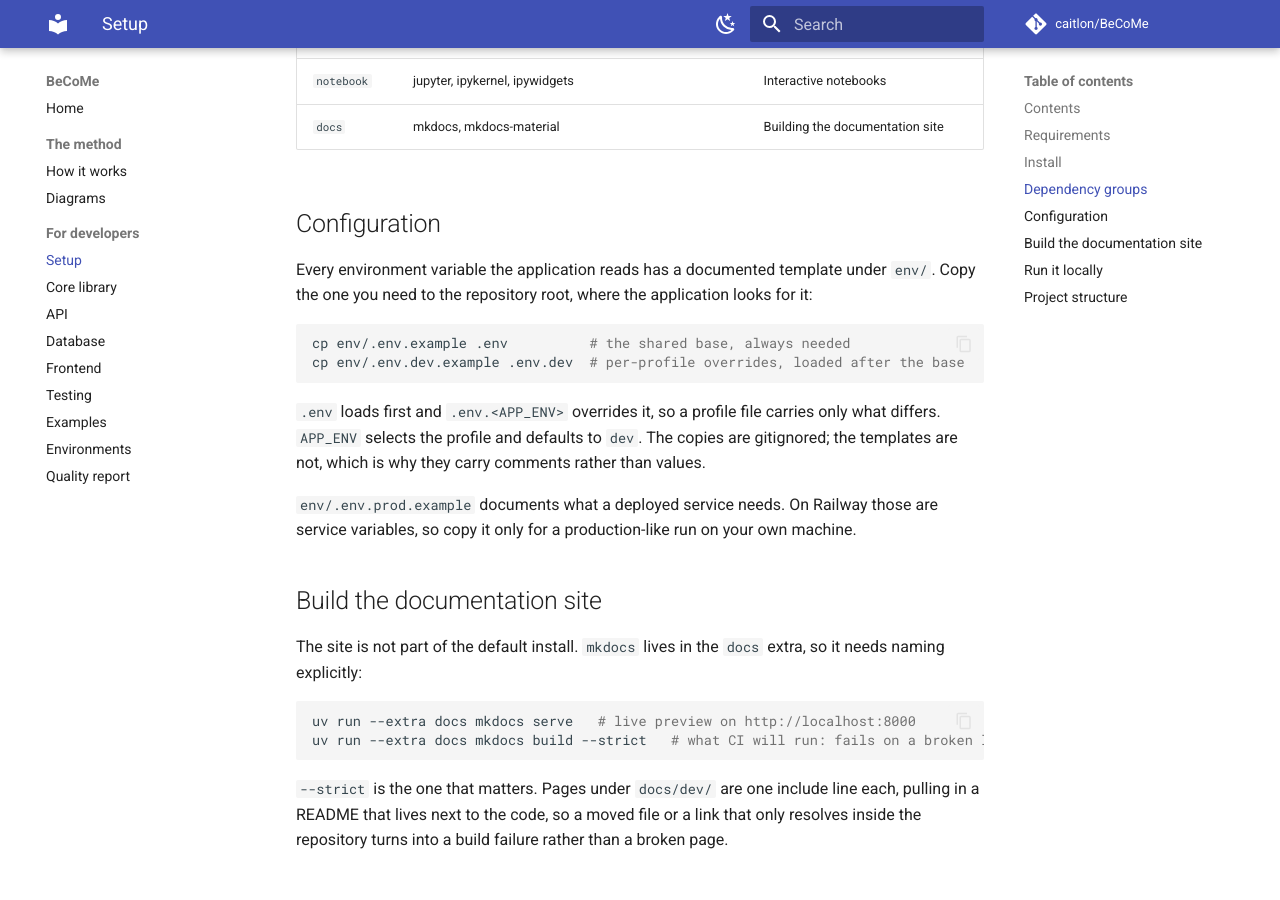
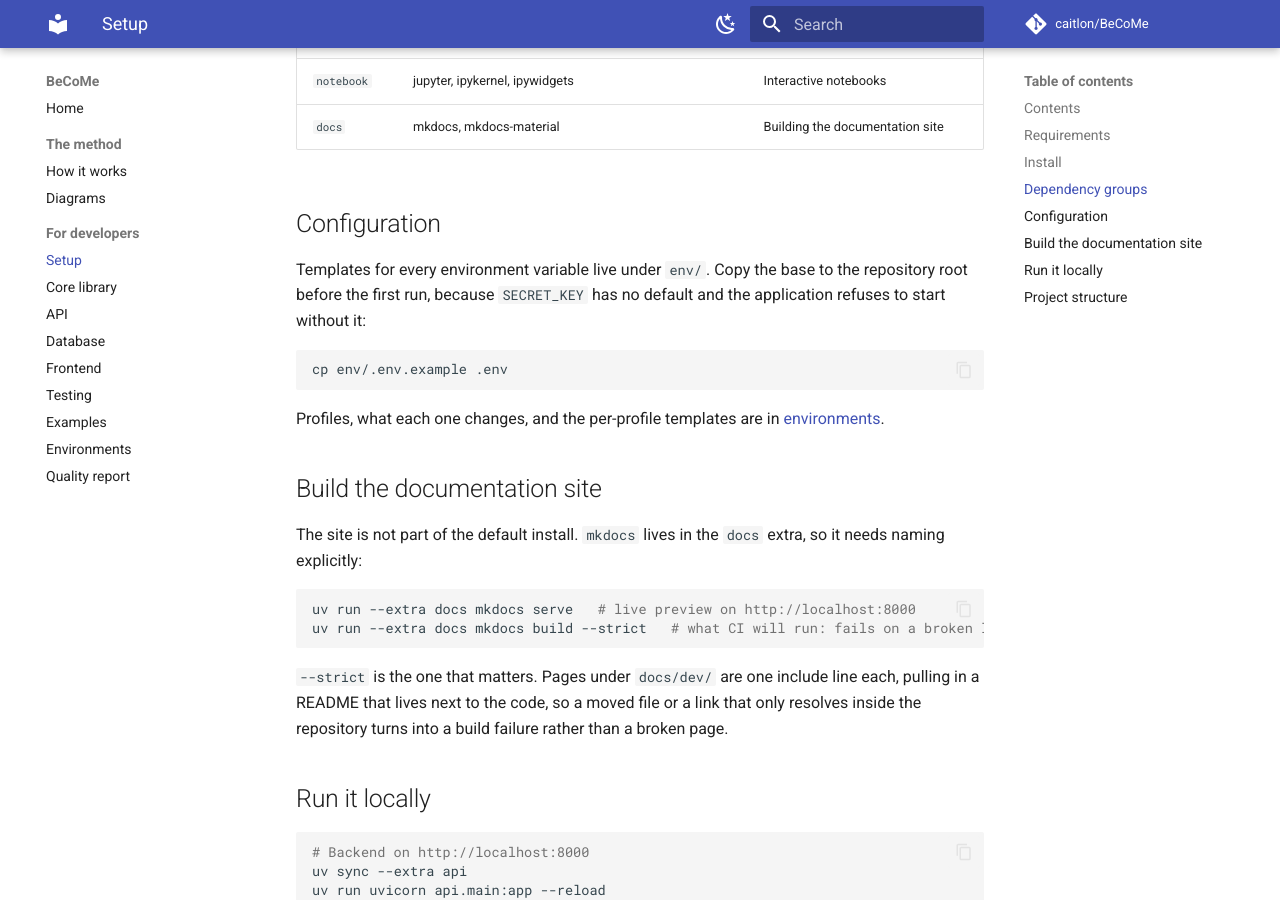
Before and after one commit to caitlon/BeCoMe, an MkDocs documentation site: the page built from docs/development.md, in a window 1280 px wide and 900 px high, scrolled down 1576 px. Built offline with MkDocs 1.6.1 and Material for MkDocs 9.7.7, drawn with Linux system fonts in a browser that asks for light colours; comment, search, counter and statistics services are not loaded.

Commit message:
docs: apply the review findings

````diff
--- a/docs/development.md
+++ b/docs/development.md
@@ -62,20 +62,16 @@ pip install -e ".[dev,viz,notebook]"
 
 ## Configuration
 
-Every environment variable the application reads has a documented template under `env/`.
-Copy the one you need to the repository root, where the application looks for it:
+Templates for every environment variable live under `env/`. Copy the base to the repository
+root before the first run, because `SECRET_KEY` has no default and the application refuses to
+start without it:
 
 ```bash
-cp env/.env.example .env          # the shared base, always needed
-cp env/.env.dev.example .env.dev  # per-profile overrides, loaded after the base
+cp env/.env.example .env
 ```
 
-`.env` loads first and `.env.<APP_ENV>` overrides it, so a profile file carries only what
-differs. `APP_ENV` selects the profile and defaults to `dev`. The copies are gitignored;
-the templates are not, which is why they carry comments rather than values.
-
-`env/.env.prod.example` documents what a deployed service needs. On Railway those are
-service variables, so copy it only for a production-like run on your own machine.
+Profiles, what each one changes, and the per-profile templates are in
+[environments](environments.md).
 
 ## Build the documentation site
 
--- a/mkdocs.yml
+++ b/mkdocs.yml
@@ -56,7 +56,7 @@ markdown_extensions:
 
 # `security.md` deliberately does not ship. It is an engineering document with an
 # "Accepted risks" section, which is a list of what the project knowingly does not
-# defend against. It stays readable in the repository; linking it from a product
+# defend against. It stays readable in the repository. Linking it from a product
 # site is a different act. A short user-facing security page replaces it later.
 exclude_docs: |
   security.md
````
Also changed, not shown: api/README.md (+2 -2 lines), api/db/README.md (+1 -1 lines), examples/README.md (+1 -1 lines), src/README.md (+2 -2 lines), 2 other files.
